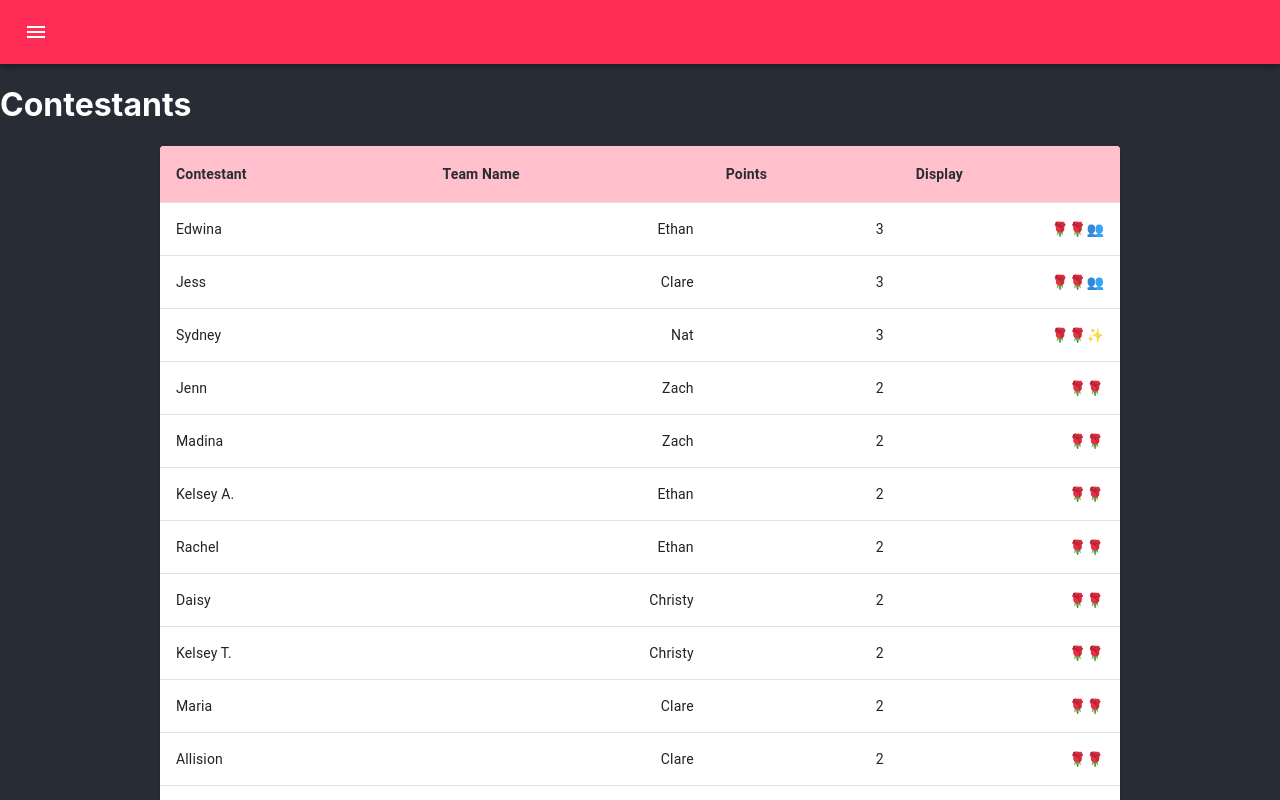
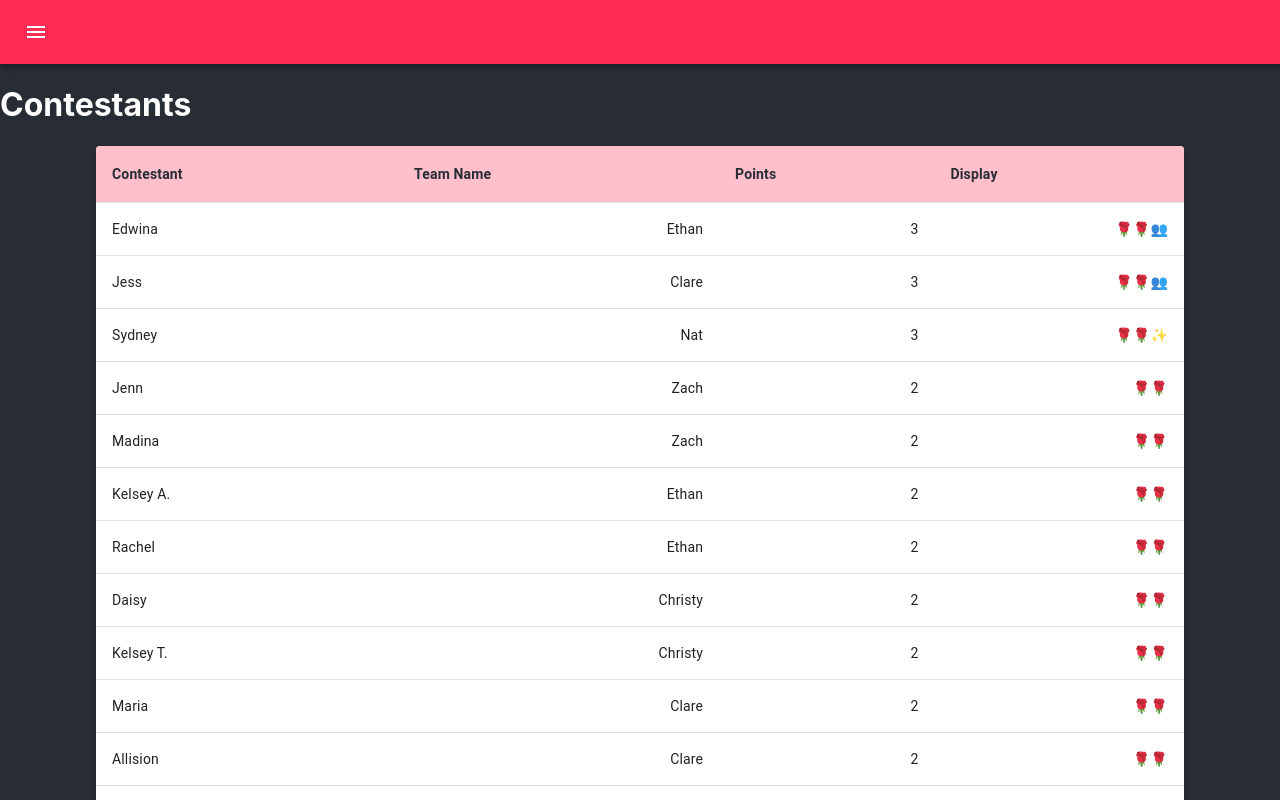
Before and after one commit to zachaustin01/bachelor-league, a React (Create React App) app: page /teams in a window 1280 px wide. Shown: the top 800 px of the page. Built offline with nearby package versions, Linux system fonts and the light colour scheme.

Commit message:
Update teams.js

```diff
--- a/src/pages/teams.js
+++ b/src/pages/teams.js
@@ -17,7 +17,7 @@ const header_style = {
     color: '#282C34'
 }
 const tableStyle = {
-    width: '75vw',
+    width: '85vw',
     margin: '0 auto'
   }
 
```
